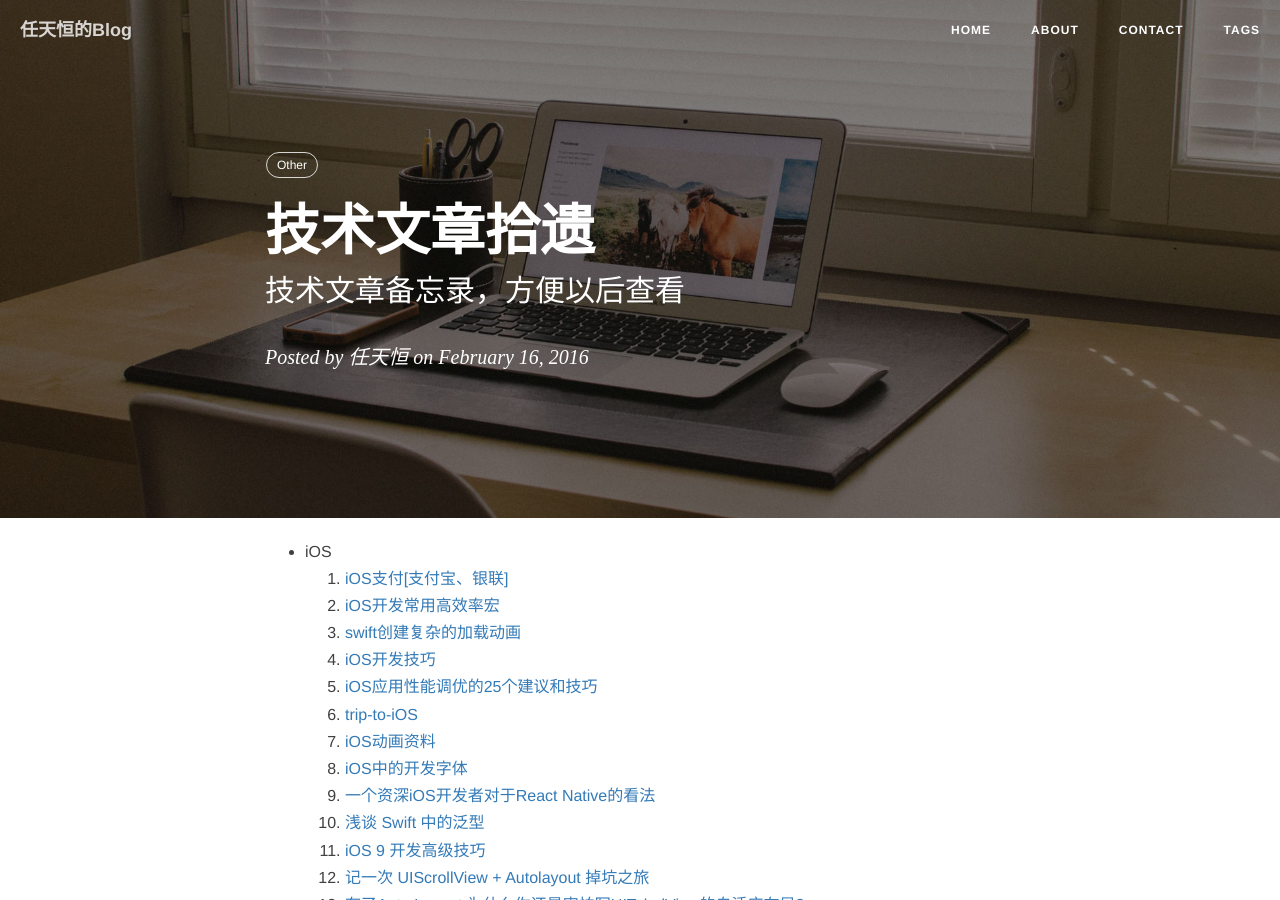
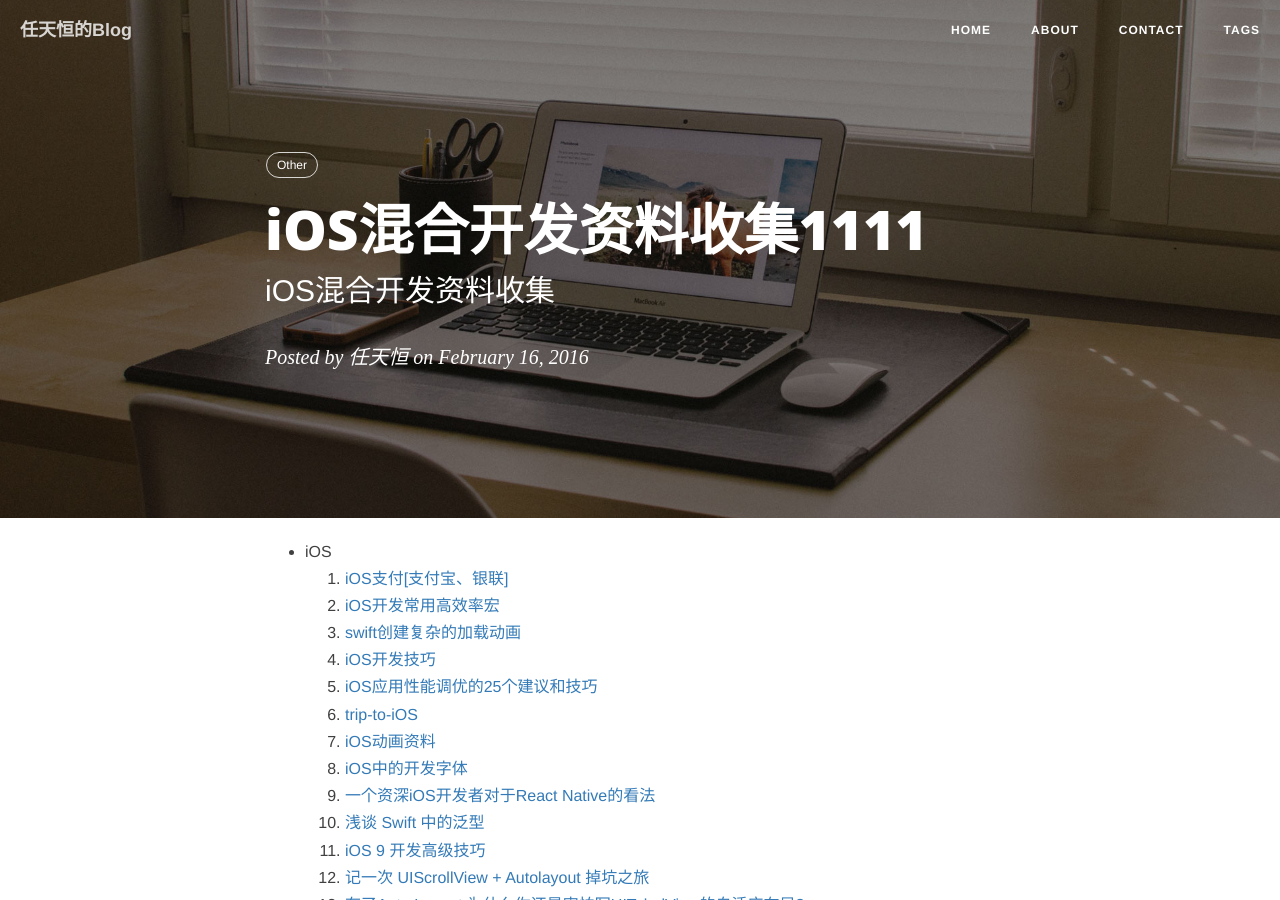
Before and after one commit to rth211/rth211.github.io, a Jekyll site: the page built from _posts/2016.02/2016-02-16-Article.md, in a window 1280 px wide and 900 px high. Built offline with Jekyll 4.4.1, drawn with Linux system fonts in a browser that asks for light colours; nearby versions of some CDN libraries; comment, search, counter and statistics services are not loaded.

Commit message:
2.16 update

```diff
--- a/_posts/2016.02/2016-02-16-Article.md
+++ b/_posts/2016.02/2016-02-16-Article.md
@@ -1,11 +1,11 @@
 ---
 layout: post
-title:  技术文章拾遗
-subtitle:   "技术文章备忘录，方便以后查看"
-date: 2016-02-16 10:35:01
+title:  iOS混合开发资料收集1111
+subtitle:   "iOS混合开发资料收集"
+date: 2016-02-16 11:45:00
 author:     "任天恒"
 header-img: "img/home-bg.jpg"
-tags:   Other
+tags: Other
 ---
 * iOS
   1.  [iOS支付[支付宝、银联]](http://www.jianshu.com/p/97d38b00e53d?utm_campaign=hugo&utm_medium=reader_share&utm_content=note&utm_source=weibo)
```
